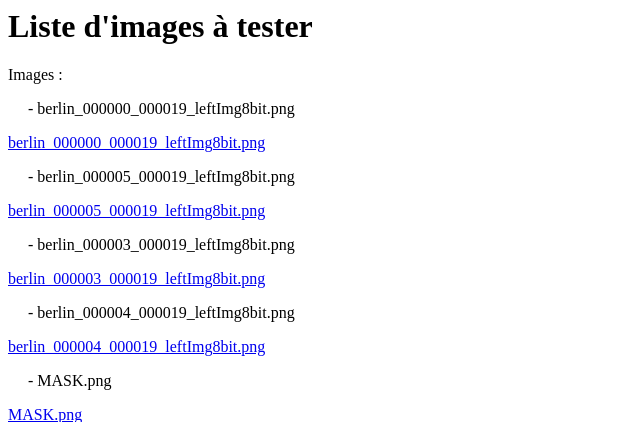
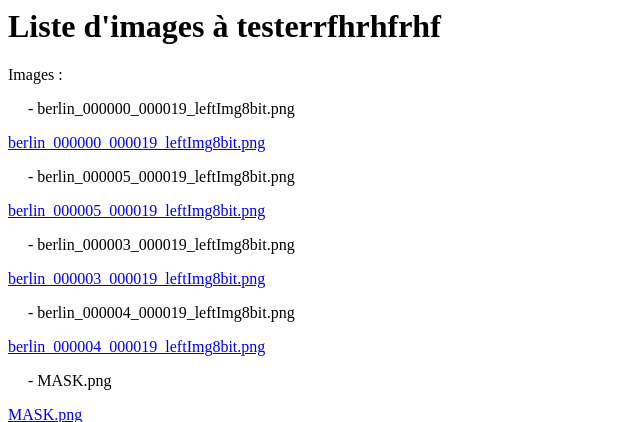
Before and after one commit to Eloi-Le-Renard/appP9, a Flask app: page / in a window 1280 px wide. Shown: the top 422 px of the page, without its empty margins (0-640 px from the left). Run offline with Flask 2, Linux system fonts and the light colour scheme.

Commit message:
ein train

```diff
--- a/templates/machines.html
+++ b/templates/machines.html
@@ -2,7 +2,7 @@
     <head>
     </head>
     <body>
-        <h1>Liste d'images à tester</h1>
+        <h1>Liste d'images à testerrfhrhfrhf</h1>
                <p>Images : </p>
                {% for row in liste %}
                      <p style="padding-left:20px">- {{ row }}</p>
```
Also changed, not shown: 1 other file.
